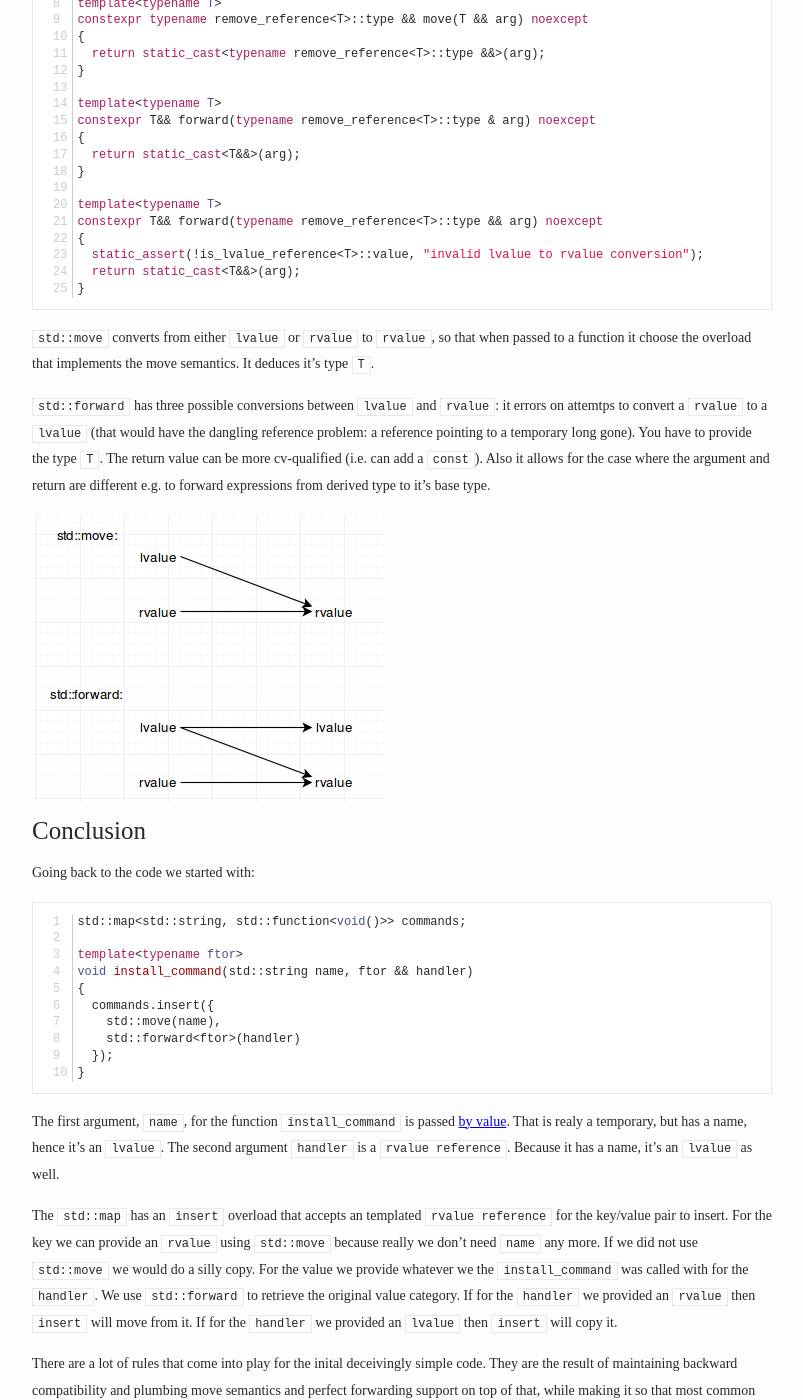
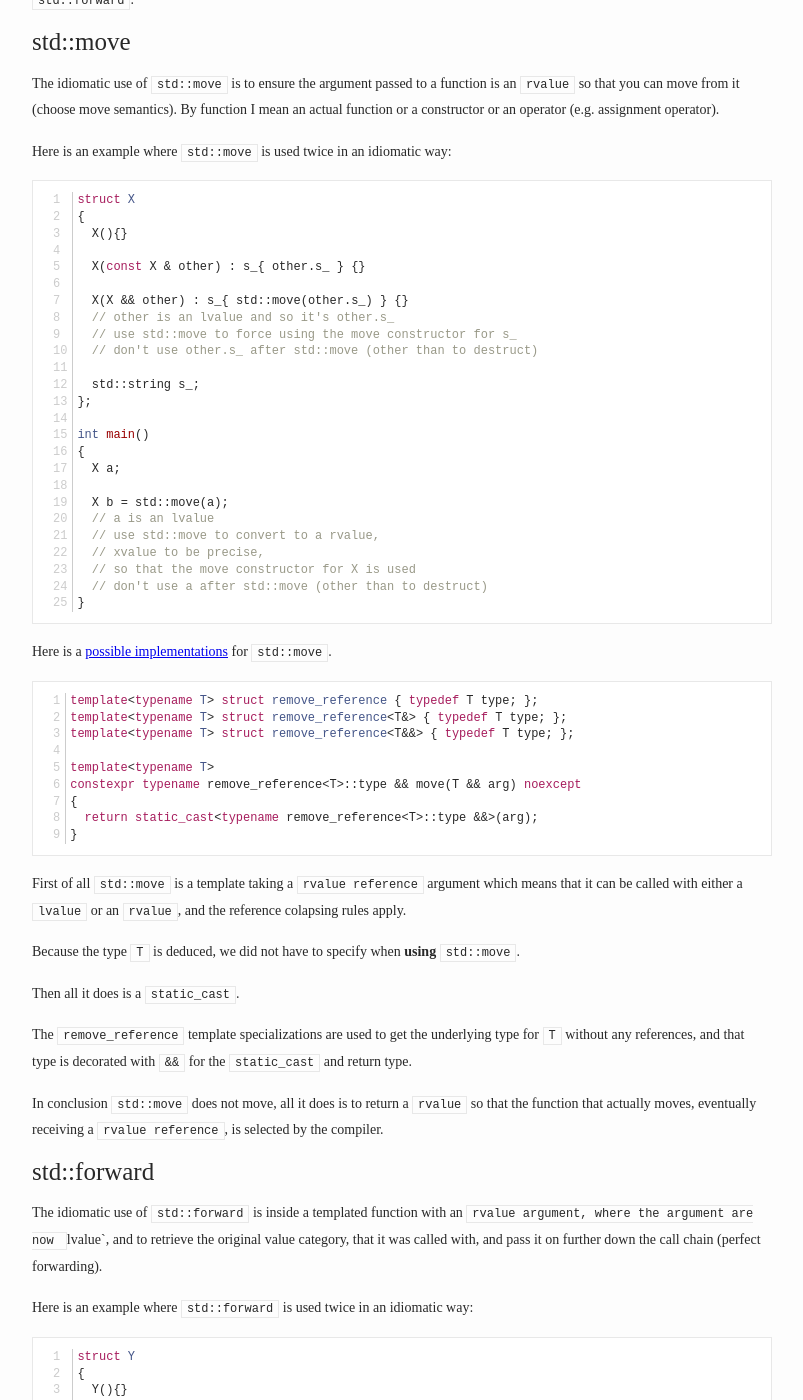
Before and after one commit to bajamircea/bajamircea.github.io, a Jekyll site: the page built from _posts/2016-04-07-move-forward.markdown, in a window 1280 px wide and 1400 px high, scrolled down 4626 px. Shown: the whole window, without its empty margins (238-1041 px from the left). Built offline with Jekyll 4.4.1, drawn with Linux system fonts in a browser that asks for light colours; nearby versions of some CDN libraries; some of the changed text lies outside the part shown.

Commit message:
Finished move and forward

```diff
--- a/_posts/2016-04-07-move-forward.markdown
+++ b/_posts/2016-04-07-move-forward.markdown
@@ -5,17 +5,17 @@ categories: coding cpp
 ---
 
 C++ std::move does not move and std::forward does not forward. This article
-covers a long list of rules on lvalues, rvalues, references, overloads and
-templates to be able to explain a few deceivingly simple lines of code using
-std::move and std::forward.
+dives deep into a long list of rules on lvalues, rvalues, references, overloads
+and templates to be able to explain a few deceivingly simple lines of code
+using std::move and std::forward.
 
 
 ## Motivation
 
 [N4543][n4543] suggests a solution for when the content of a `std::function` is
-not copyable. But if first starts with the code below. It has a `commands`
-variable that maps strings to functions, and a utility function to insert a new
-command.
+not copyable. But if first starts with the code below (and I'm going to ignore
+the rest of N4543 here). It has a `commands` variable that maps strings to
+functions, and an utility function to insert a new command.
 
 {% highlight c++ linenos %}
 std::map<std::string, std::function<void()>> commands;
@@ -35,12 +35,14 @@ to provide enough background information to be able to understand in detail
 each line, in particular why does it use `std::move` in one place (at line 7)
 and `std::forward` in another (at line 8).
 
-We'll start with the theory, but then dive quickly into C++ speciffics.
+There is a lot of background information required. We'll start with the almost
+mathematical theory, but then dive quickly into C++ specifics and historical
+artfacts.
 
 
 ## Value categories (lvalue, prvalue and xvalue)
 
-A C++ expression has in addition to a type, a value category. Traditionally
+A C++ expression has, in addition to a type, a value category. Traditionally
 the main value categories were `lvalue` and `rvalue` with a rough meaning that
 it if could stand on the left side of an assignment it's an `lvalue`, otherwise
 it's an `rvalue`.
@@ -61,22 +63,25 @@ The naming of the main value categories is illustrated using Venn diagrams below
   temporary resulting from a function call/operator (with a non-reference
   return type) like `s.substr(1, 2)` or `a + b` or integral constant like `42`.
 - If it has an identity and can be moved it's an `xvalue` (because that was
-  considered strange, and `x` is a good identifier for weird things). A typical
+  considered strange, and `x` is a good prefix for weird things). A typical
   `xvalue` is `std::move(a)`.
 
-The above categories are the principal ones. [There are additional
+The above categories are the main ones. [There are additional
 ones][value-category-ref] (e.g. `void` has a category with no identity and that
 can't be moved from), but I'm going to skip over them in this article.
 
 
 ## References as function arguments (are lvalues)
 
+References as function arguments are relevant here because they allow us to
+bind to arguments depending on their value category.
+
 There are two types of reference declarations in C++. The pre-C++ 11 is called
 now `lvalue reference` (and uses one `&`), and the new C++ 11 called `rvalue
 reference` (that looks like `&&`).
 
-If a function has `lvalue reference` argument, then it accepts an `lvalue`,
-but not an `rvalue`.
+If a function has `lvalue reference` argument, then it can be called it with an
+`lvalue`, but not an `rvalue`.
 
 {% highlight c++ linenos %}
 void fn(X &) { std::cout<< "X &\n"; }
@@ -90,8 +95,8 @@ int main()
 }
 {% endhighlight %}
 
-Similarly if a function has a `rvalue reference` argument, then it accepts
-an `rvalue`, but not an `lvalue`.
+Similarly if a function has a `rvalue reference` argument, then it can be
+called with an `rvalue`, but not an `lvalue`.
 
 {% highlight c++ linenos %}
 void fn(X &&) { std::cout<< "X &&\n"; }
@@ -118,7 +123,8 @@ void fn(X && x)
 {% endhighlight %}
 
 From here, things get even more complicated when one notices that `const`
-matters.  In the example below, `fn` accepts both an `lvalue` and an `rvalue`.
+matters. In the example below, `fn` can be called with both an `lvalue` and an
+`rvalue`. This is pre-C++ 11 behaviour that is unchanged.
 
 {% highlight c++ linenos %}
 void fn(const X &) { std::cout<< "const X &\n"; }
@@ -172,6 +174,13 @@ int main()
 In addition to the three overloads above there is of course the option of the
 overload with a `const X &&` argument, but I'm going to skip over it in this
 article.
+
+A typical usage of this rules is for the typical copy/move
+constructor/assignment quadruple. For a user defined class `X` we expect two
+overloads requiring:
+
+- `const X &` for copy constructor or assignment
+- `X &&` for the move constructor or assignment
 
 
 ## Template argument deduction and reference colapsing rules
@@ -231,24 +240,140 @@ variable, or take a reference, hence becoming a `lvalue`. If we have a `lvalue`
 we can return it from a function, so we get a `rvalue`.
 
 But one important rule is that: **one can covert from a `lvalue` to a `rvalue`
-(to an `xvalue` more precisely) by using static_cast<T&&> without creating
+(to an `xvalue` more precisely) by using static_cast<X &&> without creating
 temporaries**. And this is the last piece of the puzzle to understand
-`std::move` and `std::forward`. Here are [possible implementations][n3143] for
-them.
+`std::move` and `std::forward`.
+
+
+## std::move
+
+The idiomatic use of `std::move` is to ensure the argument passed to a function
+is an `rvalue` so that you can move from it (choose move semantics). By
+function I mean an actual function or a constructor or an operator (e.g.
+assignment operator).
+
+Here is an example where `std::move` is used twice in an idiomatic way:
+
+{% highlight c++ linenos %}
+struct X
+{
+  X(){}
+
+  X(const X & other) : s_{ other.s_ } {}
+
+  X(X && other) : s_{ std::move(other.s_) } {}
+  // other is an lvalue and so it's other.s_
+  // use std::move to force using the move constructor for s_
+  // don't use other.s_ after std::move (other than to destruct)
+
+  std::string s_;
+};
+
+int main()
+{
+  X a;
+
+  X b = std::move(a);
+  // a is an lvalue
+  // use std::move to convert to a rvalue,
+  // xvalue to be precise,
+  // so that the move constructor for X is used
+  // don't use a after std::move (other than to destruct)
+}
+{% endhighlight %}
+
+Here is a [possible implementations][n3143] for `std::move`.
 
 {% highlight c++ linenos %}
 template<typename T> struct remove_reference { typedef T type; };
 template<typename T> struct remove_reference<T&> { typedef T type; };
 template<typename T> struct remove_reference<T&&> { typedef T type; };
 
-template<typename T> struct is_lvalue_reference { static constexpr bool value = false; };
-template<typename T> struct is_lvalue_reference<T&> { static constexpr bool value = true; };
-
 template<typename T>
 constexpr typename remove_reference<T>::type && move(T && arg) noexcept
 {
   return static_cast<typename remove_reference<T>::type &&>(arg);
 }
+{% endhighlight %}
+
+First of all `std::move` is a template taking a `rvalue reference` argument
+which means that it can be called with either a `lvalue` or an `rvalue`, and
+the reference colapsing rules apply.
+
+Because the type `T` is deduced, we did not have to specify when **using**
+`std::move`.
+
+Then all it does is a `static_cast`.
+
+The `remove_reference` template specializations are used to get the underlying
+type for `T` without any references, and that type is decorated with `&&` for
+the `static_cast` and return type.
+
+In conclusion `std::move` does not move, all it does is to return a `rvalue` so
+that the function that actually moves, eventually receiving a `rvalue
+reference`, is selected by the compiler.
+
+
+## std::forward
+
+The idiomatic use of `std::forward` is inside a templated function with an
+`rvalue argument, where the argument are now `lvalue`, and to retrieve the
+original value category, that it was called with, and pass it on further down
+the call chain (perfect forwarding).
+
+Here is an example where `std::forward` is used twice in an idiomatic way:
+
+{% highlight c++ linenos %}
+struct Y
+{
+  Y(){}
+  Y(const Y &){ std::cout << "arg copied\n"; }
+  Y(Y &&){ std::cout << "arg moved\n"; }
+};
+
+struct X
+{
+  template<typename A, typename B>
+  X(A && a, B && b) :
+    // retrieve the original value category from constructor call
+    // and pass on to member variables
+    a_{ std::forward<A>(a) },
+    b_{ std::forward<B>(b) }
+  {
+  }
+
+  Y a_;
+  Y b_;
+};
+
+template<typename A, typename B>
+X factory(A && a, B && b)
+{
+  // retrieve the original value category from the factory call
+  // and pass on to X constructor
+  return X(std::forward<A>(a), std::forward<B>(b));
+}
+
+int main()
+{
+  Y y;
+  X two = factory(y, Y());
+  // the first argument is a lvalue, eventually a_ will have the
+  // copy constructor called
+  // the second argument is an rvalue, eventually b_ will have the
+  // move constructor called
+}
+
+// prints
+// arg copied
+// arg moved
+{% endhighlight %}
+
+Here is a [possible implementations][n3143] for `std::forward`.
+
+{% highlight c++ linenos %}
+template<typename T> struct is_lvalue_reference { static constexpr bool value = false; };
+template<typename T> struct is_lvalue_reference<T&> { static constexpr bool value = true; };
 
 template<typename T>
 constexpr T&& forward(typename remove_reference<T>::type & arg) noexcept
@@ -264,19 +389,22 @@ constexpr T&& forward(typename remove_reference<T>::type && arg) noexcept
 }
 {% endhighlight %}
 
-`std::move` converts from either `lvalue` or `rvalue` to `rvalue`, so that when
-passed to a function it choose the overload that implements the move semantics.
-It deduces it's type `T`.
+First of all `std::forward` is more complex than `std::move`. This version is
+the [result of several iterations][n2951].
 
-`std::forward` has three possible conversions between `lvalue` and `rvalue`: it
-errors on attemtps to convert a `rvalue` to a `lvalue` (that would have the
-dangling reference problem: a reference pointing to a temporary long gone). You
-have to provide the type `T`. The return value can be more cv-qualified (i.e.
-can add a `const`). Also it allows for the case where the argument and return
-are different e.g. to forward expressions from derived type to it's base
-type.
+The type `T` is not deduced, therefore we had to specify when **using**
+`std::forward`.
 
-![Move vs forward](/assets/2016-04-07-move-forward/move-forward.png)
+Then all it does is a `static_cast`.
+
+The `static_assert` is there to stop at compile time attempts to convert from an
+`rvalue` to an `lvalue` (that would have the dangling reference problem: a
+reference point to a temporary long gone).
+
+Some non-obvious properties are that the return value can be more cv-qualified
+(i.e.  can add a `const`). Also it allows for the case where the argument and
+return are different e.g. to forward expressions from derived type to it's base
+type (even some scenarios where the base is derived from as `private`).
 
 
 ## Conclusion
```
Also changed, not shown: other parts of _posts/2016-04-07-move-forward.markdown (+4 -8 lines), assets/2016-04-07-move-forward/move-forward.png (deleted).
